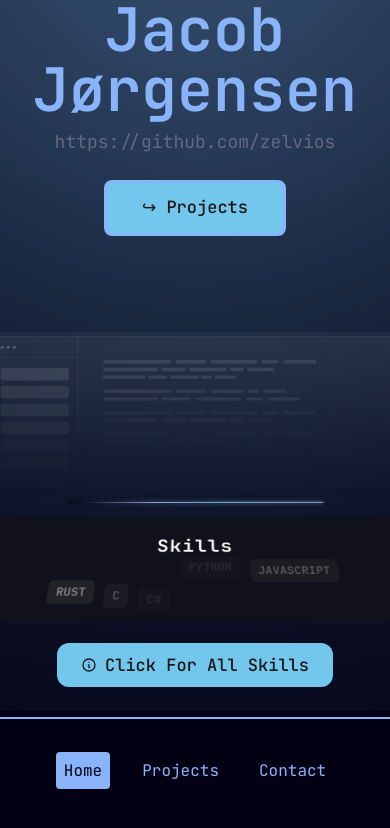
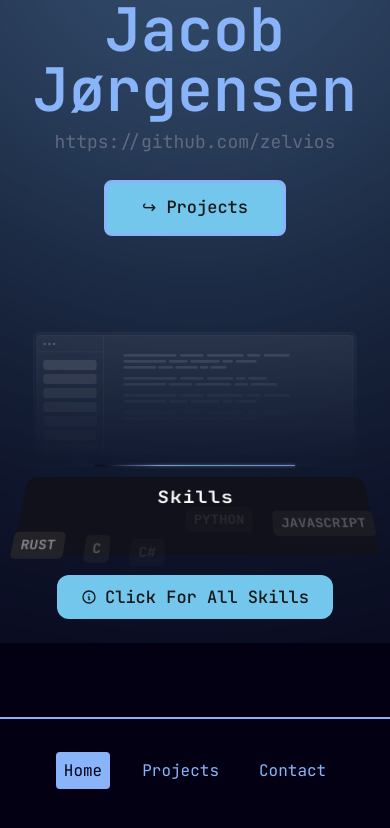
Before and after one commit to zelvios/website, a SvelteKit app: page / in a window 390 px wide. Shown: the top 828 px of the page. Built offline with nearby package versions, Linux system fonts and the light colour scheme.

Commit message:
fix: edit background to work on screens with smaller width.

```diff
--- a/src/routes/+page.svelte
+++ b/src/routes/+page.svelte
@@ -1,8 +1,7 @@
-<main class="text-text">
-    <!-- ===== Hero Section Start ===== -->
-    <section class="relative overflow-hidden z-10 pt-35 md:pt-25 xl:pt-45">
-        <div class="mx-auto">
-            <div class="absolute -z-10 pointer-events-none inset-0 overflow-hidden">
+<main>
+    <section class="relative overflow-hidden z-10 pt-35 md:pt-40 xl:pt-20">
+        <div class="max-w-7xl mx-auto">
+            <div class="absolute -z-10 pointer-events-none inset-0 overflow-hidden -mx-28">
                 <div class="absolute top-0 left-1/2 -translate-x-1/2 -u-z-10">
                     <img alt="blur" class="max-w-none" src="./images/blur/blur-02.svg">
                 </div>
@@ -133,28 +132,30 @@
 
                 <!-- All Skills -->
                 <div class="relative flex justify-center mb-6">
-                    <input type="checkbox" id="toggle-tooltip" class="hidden">
+                    <input class="hidden" id="toggle-tooltip" type="checkbox">
 
-                    <label for="toggle-tooltip" class="relative px-6 py-3 text-sm font-semibold text-text rounded-xl focus:outline-none">
+                    <label class="relative px-6 py-3 text-sm font-semibold text-text rounded-xl focus:outline-none"
+                           for="toggle-tooltip">
         <span class="relative flex items-center gap-2">
-            <svg viewBox="0 0 24 24" stroke="currentColor" fill="none" class="w-4 h-4">
+            <svg class="w-4 h-4" fill="none" stroke="currentColor" viewBox="0 0 24 24">
                 <path
                         d="M13 16h-1v-4h-1m1-4h.01M21 12a9 9 0 11-18 0 9 9 0 0118 0z"
-                        stroke-width="2" stroke-linejoin="round" stroke-linecap="round"></path>
+                        stroke-linecap="round" stroke-linejoin="round" stroke-width="2"></path>
             </svg>
             Click For All Skills
         </span>
                     </label>
 
                     <div
-                            class="absolute hidden opacity-0 bottom-full left-1/2 -translate-x-1/2 mb-3 w-100 h-90 transition-all duration-300 ease-out transform"
+                            class="absolute opacity-0 bottom-full left-1/2 -translate-x-1/2 mb-3 w-100 h-90 transition-all duration-300 ease-out transform pointer-events-none"
                             id="tooltip"
                     >
                         <div class="relative p-4 bg-gradient-to-br from-gray-900/95 to-gray-800/95 backdrop-blur-md rounded-2xl border border-white/10 shadow-[0_0_30px_rgba(79,70,229,0.15)]">
                             <div class="flex items-center gap-3 mb-2">
                                 <div class="flex items-center justify-center w-8 h-8 rounded-full bg-indigo-500/20">
-                                    <svg viewBox="0 0 20 20" fill="currentColor" class="w-4 h-4 text-indigo-400">
-                                        <path d="M18 10a8 8 0 11-16 0 8 8 0 0116 0zm-7-4a1 1 0 11-2 0 1 1 0 012 0zM9 9a1 1 0 000 2v3a1 1 0 001 1h1a1 1 0 100-2v-3a1 1 0 00-1-1H9z" fill-rule="evenodd"></path>
+                                    <svg class="w-4 h-4 text-indigo-400" fill="currentColor" viewBox="0 0 20 20">
+                                        <path d="M18 10a8 8 0 11-16 0 8 8 0 0116 0zm-7-4a1 1 0 11-2 0 1 1 0 012 0zM9 9a1 1 0 000 2v3a1 1 0 001 1h1a1 1 0 100-2v-3a1 1 0 00-1-1H9z"
+                                              fill-rule="evenodd"></path>
                                     </svg>
                                 </div>
                                 <h3 class="text-sm font-semibold text-text">Experience With</h3>
@@ -162,40 +163,29 @@
 
                             <!-- Skill Categories -->
                             <div class="space-y-4">
-                                <!-- Code Section -->
                                 <div class="space-y-2">
                                     <h4 class="font-semibold text-sm text-text">Code ➤</h4>
-                                    <p class="text-sm text-text">
-                                        Rust, C, C#, Python, JavaScript, TypeScript, HTML, CSS
-                                    </p>
+                                    <p class="text-sm text-text">Rust, C, C#, Python, JavaScript, TypeScript, HTML,
+                                        CSS</p>
                                 </div>
 
-                                <!-- Framework Section -->
                                 <div class="space-y-2">
                                     <h4 class="font-semibold text-sm text-text">Framework ➤</h4>
-                                    <p class="text-sm text-text">
-                                        Vue, Bootstrap, Dotnet
-                                    </p>
+                                    <p class="text-sm text-text">Vue, Bootstrap, Dotnet</p>
                                 </div>
 
-                                <!-- Database Section -->
                                 <div class="space-y-2">
                                     <h4 class="font-semibold text-sm text-text">Database ➤</h4>
-                                    <p class="text-sm text-text">
-                                        SqLite, PostgreSQL, MongoDB
-                                    </p>
+                                    <p class="text-sm text-text">SqLite, PostgreSQL, MongoDB</p>
                                 </div>
 
-                                <!-- Tools / Syustems Section -->
                                 <div class="space-y-2">
                                     <h4 class="font-semibold text-sm text-text">Tools / Systems ➤</h4>
-                                    <p class="text-sm text-text">
-                                        Git, Docker, Linux
-                                    </p>
+                                    <p class="text-sm text-text">Git, Docker, Linux</p>
                                 </div>
 
                                 <div class="flex items-center gap-2 text-xs text-gray-400">
-                                    <svg viewBox="0 0 20 20" fill="currentColor" class="w-4 h-4">
+                                    <svg class="w-4 h-4" fill="currentColor" viewBox="0 0 20 20">
                                         <path
                                                 d="M16.707 5.293a1 1 0 010 1.414l-8 8a1 1 0 01-1.414 0l-4-4a1 1 0 011.414-1.414L8 12.586l7.293-7.293a1 1 0 011.414 0z"
                                                 fill-rule="evenodd"></path>
@@ -203,18 +193,14 @@
                                     <span>See examples under Projects</span>
                                 </div>
                             </div>
-
-                            <div class="absolute inset-0 rounded-2xl bg-gradient-to-r from-indigo-500/10 to-purple-500/10 blur-xl opacity-50"></div>
-
-                            <div class="absolute -bottom-1.5 left-1/2 -translate-x-1/2 w-3 h-3 bg-gradient-to-br from-gray-900/95 to-gray-800/95 rotate-45 border-r border-b border-white/10"></div>
                         </div>
                     </div>
                 </div>
-
     </section>
 </main>
 
 <style>
+
     #toggle-tooltip:checked ~ #tooltip {
         display: block;
         opacity: 1;
@@ -478,23 +464,6 @@
         margin: 5px;
     }
 
-    @media (max-width: 768px) {
-        .skills-list {
-            justify-content: center;
-        }
-
-        .skills-list span {
-            font-size: 14px;
-        }
-    }
-
-    @media (max-width: 480px) {
-        .skills-list span {
-            font-size: 12px;
-            padding: 4px 8px;
-        }
-    }
-
     .skills-list span:nth-child(1) {
         animation-delay: 0s;
     }
@@ -529,4 +498,39 @@
             opacity: 0;
         }
     }
+
+    @media (max-width: 1000px) {
+        .skills-list {
+            display: flex;
+            justify-content: center;
+            flex-wrap: nowrap;
+            gap: 10px;
+            width: 100%;
+        }
+
+        .skills-list span {
+            font-size: 12px;
+        }
+
+        .card {
+            width: 100%;
+            height: 100px;
+            padding: 15px 0;
+            box-sizing: border-box;
+        }
+    }
+
+
+    @media (max-width: 480px) {
+        .skills-list span {
+            font-size: 14px;
+            padding: 4px 8px;
+        }
+
+        .card {
+            width: 90%;
+            height: 90px;
+            padding: 10px;
+        }
+    }
 </style>
```
Lines whose indentation alone changed are shown as unchanged.
